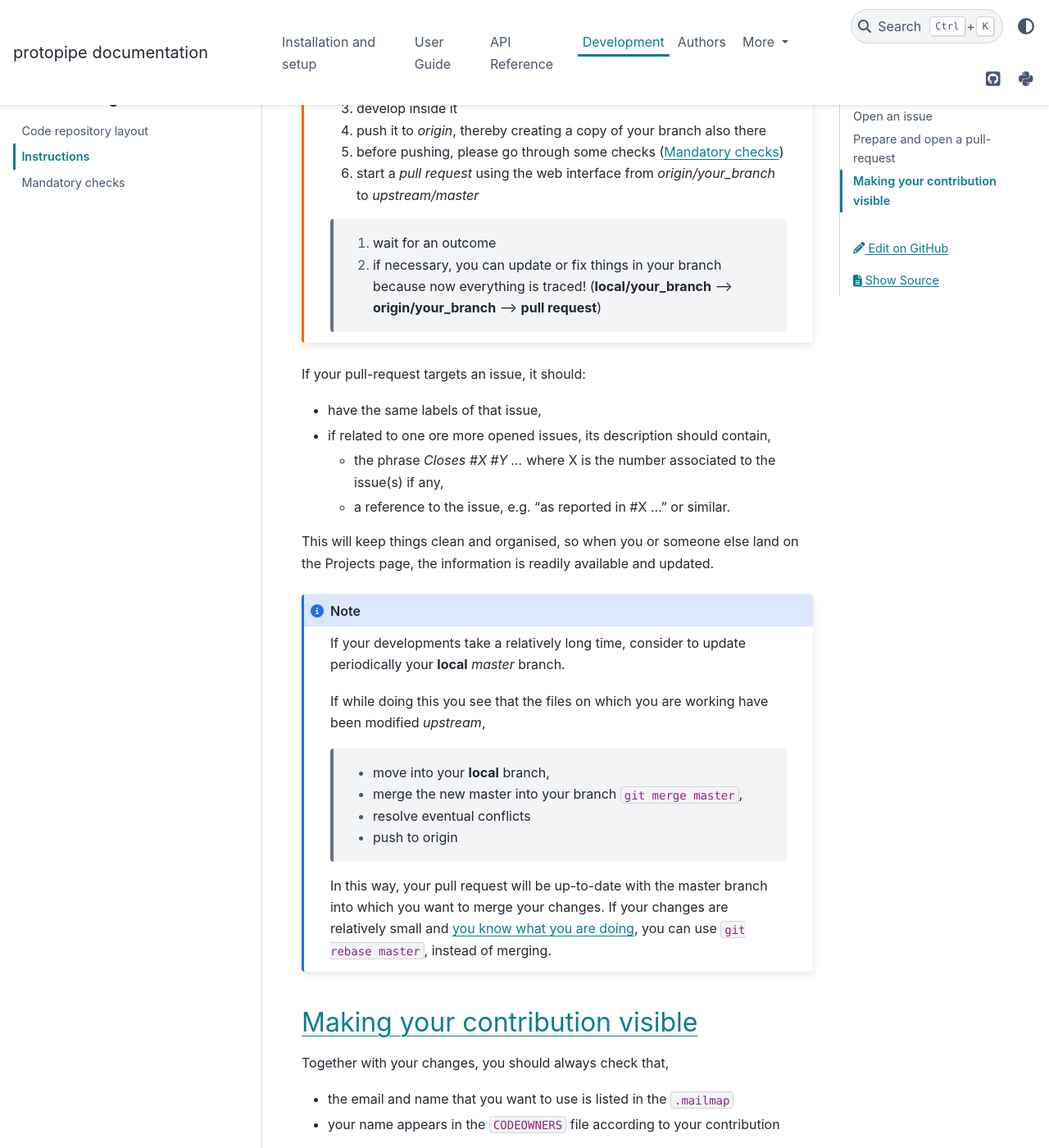
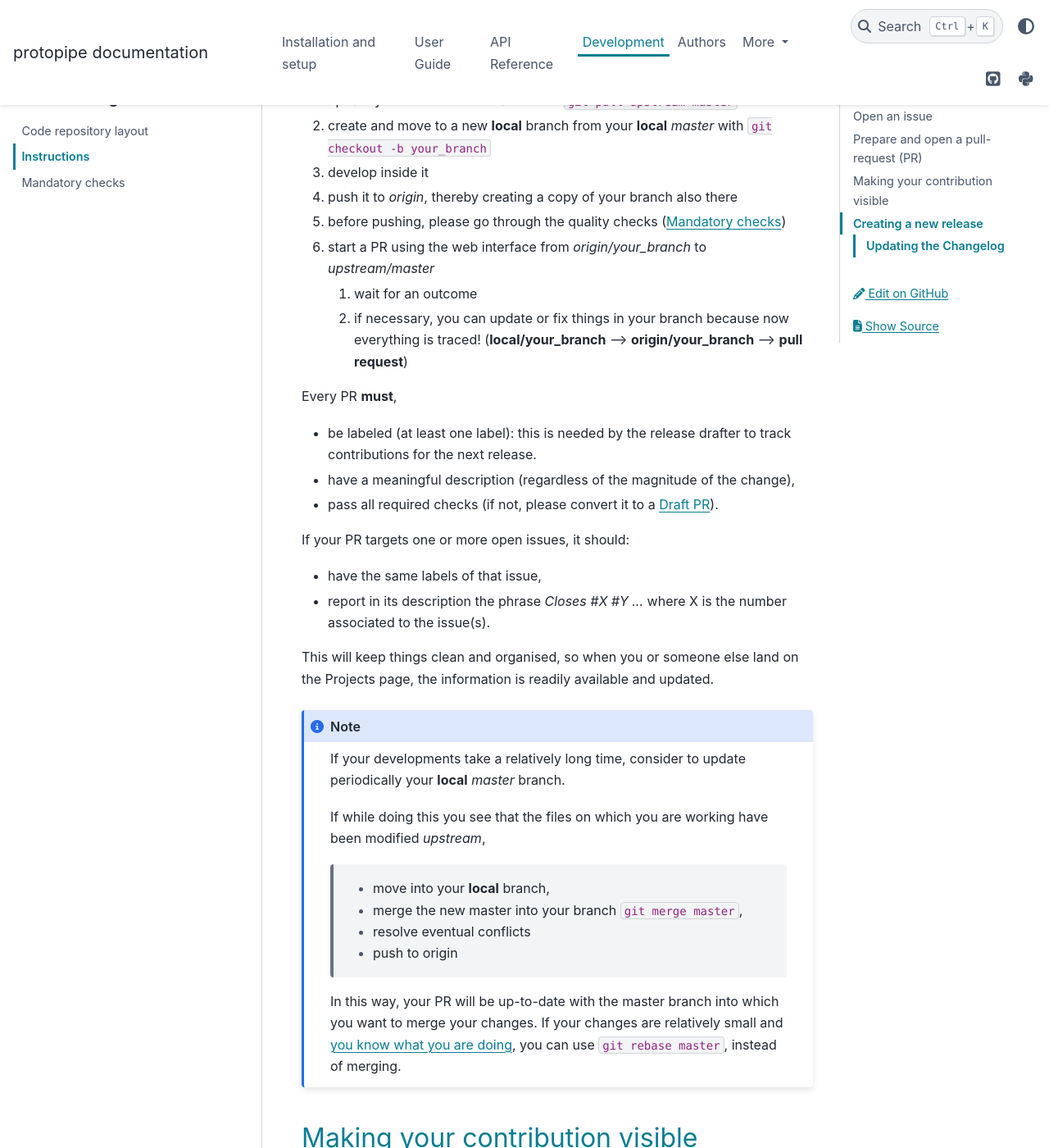
Before and after one commit to cta-observatory/protopipe, a Sphinx documentation site: the page built from docs/contribute/instructions.rst, in a window 1280 px wide and 1400 px high, scrolled down 1460 px. Shown: the whole window at 82% size. Built offline with Sphinx 7.4.7 and the PyData theme 0.15.4, drawn with Linux system fonts in a browser that asks for light colours; the version number could not be read and is left out; some of the changed text lies outside the part shown.

Commit message:
Update contribution instructions

```diff
--- a/docs/contribute/instructions.rst
+++ b/docs/contribute/instructions.rst
@@ -7,16 +7,14 @@ Instructions
     :local:
     :depth: 2
 
-| These are some guidelines on how to contribute to *protopipe*.
-| This of course makes sense only for the development branch, aka the *master*
-  branch.
+These are some guidelines on how to contribute to *protopipe* as a developer.
 
 This is usually done is 4 steps:
 
 1. you start using *protopipe*,
 2. you find that either there is problem or *protopipe*
    is missing a feature that is important for your research,
-3. you open an issue (or pull-request, if you already have a solution!)
+3. you open an issue (doesn't matter if you have a solution ready to go: open an issue first).
 
 Open an issue
 -------------
@@ -41,34 +39,36 @@ The labels normally used are quite self-explanatory, e.g.:
 
 An issue can have multiple labels. You can propose new ones if needed.
 
-Prepare and open a pull-request
--------------------------------
+Prepare and open a pull-request (PR)
+------------------------------------
 
 .. warning::
 
 	It is assumed that you installed *protopipe* as a developer (:ref:`install-development`).
 
-  1. update your **local** *master* branch with ``git pull upstream master``
-  2. create and move to a new **local** branch from your **local** *master* with
-     ``git checkout -b your_branch``
-  3. develop inside it
-  4. push it to *origin*, thereby creating a copy of your branch also there
-  5. before pushing, please go through some checks (:ref:`beforepushing`)
-  6. start a *pull request* using the web interface from *origin/your_branch*
-     to *upstream/master*
+Proceed as follows,
 
-    1. wait for an outcome
-    2. if necessary, you can update or fix things in your branch because now
-       everything is traced!
-       (**local/your_branch** --> **origin/your_branch** --> **pull request**)
+1. update your **local** *master* branch with ``git pull upstream master``
+2. create and move to a new **local** branch from your **local** *master* with ``git checkout -b your_branch``
+3. develop inside it
+4. push it to *origin*, thereby creating a copy of your branch also there
+5. before pushing, please go through the quality checks (:ref:`beforepushing`)
+6. start a PR using the web interface from *origin/your_branch* to *upstream/master*
 
-If your pull-request targets an issue, it should:
+   1. wait for an outcome
+   2. if necessary, you can update or fix things in your branch because now
+      everything is traced! (**local/your_branch** --> **origin/your_branch** --> **pull request**)
+
+Every PR **must**,
+
+- be labeled (at least one label): this is needed by the release drafter to track contributions for the next release.
+- have a meaningful description (regardless of the magnitude of the change),
+- pass all required checks (if not, please convert it to a `Draft PR <https://docs.github.com/en/pull-requests/collaborating-with-pull-requests/proposing-changes-to-your-work-with-pull-requests/about-pull-requests#draft-pull-requests>`__).
+
+If your PR targets one or more open issues, it should:
 
 - have the same labels of that issue,
-- if related to one ore more opened issues, its description should contain,
-
-  - the phrase `Closes #X #Y ...` where X is the number associated to the issue(s) if any,
-  - a reference to the issue, e.g. "as reported in #X ..." or similar.
+- report in its description the phrase `Closes #X #Y ...` where X is the number associated to the issue(s).
 
 This will keep things clean and organised, so when you or
 someone else land on the Projects page, the information is readily available
@@ -87,7 +87,7 @@ and updated.
     * resolve eventual conflicts
     * push to origin
 
-  In this way, your pull request will be up-to-date with the master branch into
+  In this way, your PR will be up-to-date with the master branch into
   which you want to merge your changes.
   If your changes are relatively small and
   `you know what you are doing <https://www.atlassian.com/git/tutorials/merging-vs-rebasing>`_,
@@ -105,5 +105,29 @@ Together with your changes, you should always check that,
 
   | It can happen that, if you forget, the mantainer(s) will do it for you, but
     please remember that it can be overlooked.
-  | It is supposed to be a
-    responsibility of the authors of the pull request.
+  | It is supposed to be a responsibility of the authors of the pull request.
+
+Creating a new release
+----------------------
+
+The project makes use of the `Release Drafter <https://github.com/apps/release-drafter>`__ GitHub App.
+A `release note draft <https://github.com/cta-observatory/protopipe/releases>`__
+is created as soon as a new Pull-request is merged from the latest release.
+At each new merge it is updated and the template for it is defined in the `.github` folder at the root
+of the project.
+
+We follow semantic versioning and in particular `PEP440 <https://peps.python.org/pep-0440/>`__.
+
+Each release will trigger a `Zenodo <https://zenodo.org/>`__ publication.
+After the release the DOI for the new release must be updated both on the README and documentation landing page.
+
+Updating the Changelog
+^^^^^^^^^^^^^^^^^^^^^^
+
+The `CHANGELOG.rst` is stored at the root of the `docs` folder.
+before making the release you need to make sure that the section for the new release is up-to-date
+with the release draft and viceversa.
+
+The project makes use of the `sphinx-issues <https://github.com/sloria/sphinx-issues#readme>` package
+to link the GitHub issue tracker to the Sphinx-based documentation.
+Please, when you edit the changelog follow the formatting of existing releases.
```
Also changed, not shown: other parts of docs/contribute/instructions.rst (+1 -1 lines), docs/contribute/beforepushing.rst (+21 -24 lines), docs/contribute/index.rst (+3 -4 lines).
